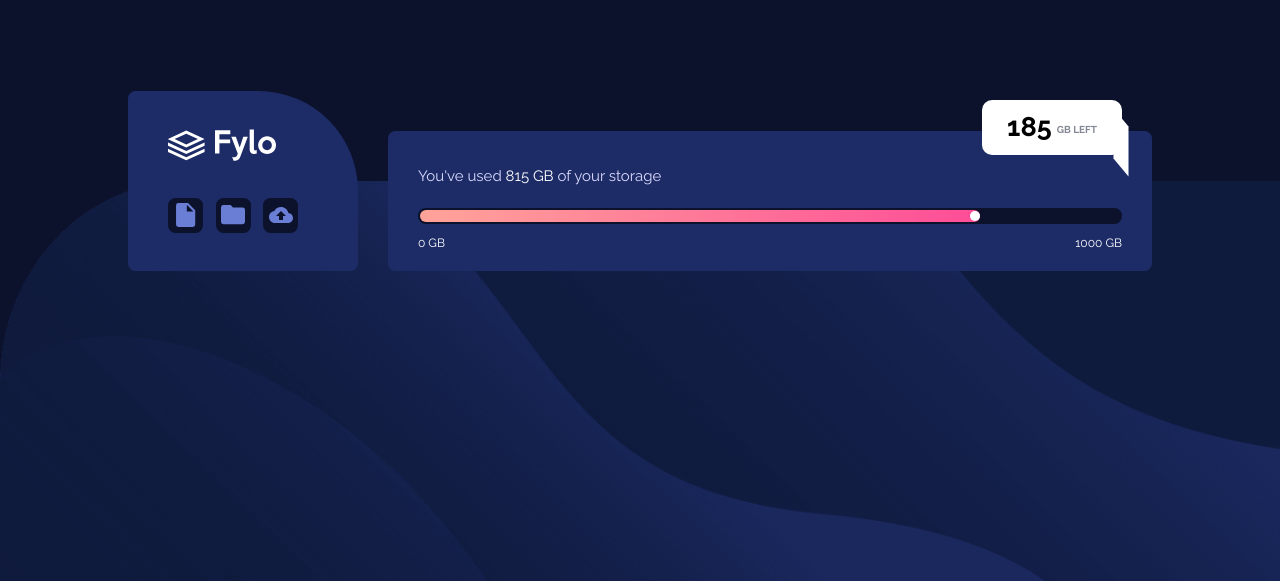
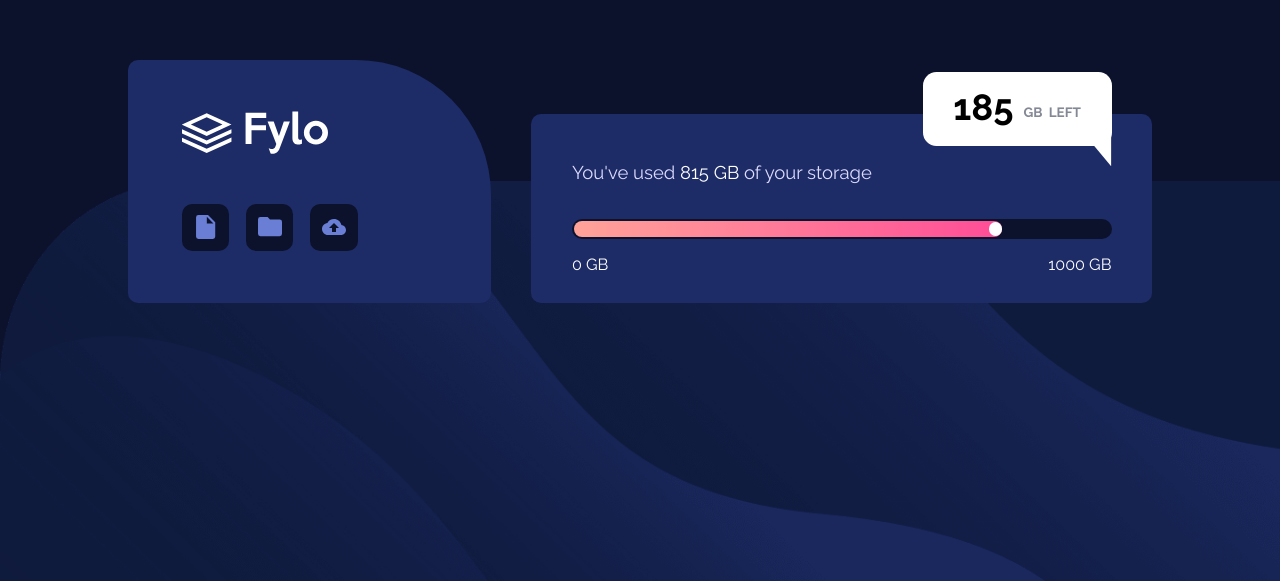
Before and after one commit to SouhailM07/fylo-data-storage-component-master, a React (Vite) app: page / in a window 1280 px wide. Shown: the part 219-800 px from the top of the page. Built offline with nearby package versions, Linux system fonts and the light colour scheme; the HTML template or start-up script is replaced by a standard one.

Commit message:
[StoragePanel] component changes : title : text-[1.37rem] [FyloPanel] component changes : FyloPanel : w-[44rem]

```diff
--- a/src/App.css
+++ b/src/App.css
@@ -1,5 +1,5 @@
 html {
-  font-size: 62.5%;
+  font-size: 13.5px;
 }
 
 body {
--- a/src/components/FyloPanel/fyloPanel.css
+++ b/src/components/FyloPanel/fyloPanel.css
@@ -4,7 +4,7 @@
 
 @layer components {
   #FyloPanel {
-    @apply h-[18rem] mr-[3rem] bg-DarkBlue rounded-tr-[10rem] rounded-xl w-[30rem] flex flex-col justify-evenly py-[0.2rem] items-start pl-[4rem];
+    @apply h-[18rem] mr-[3rem] bg-DarkBlue rounded-tr-[10rem] rounded-xl w-[44rem] flex flex-col justify-evenly py-[0.2rem] items-start pl-[4rem];
   }
   #FyloPanel ul {
     @apply flex justify-between w-[13rem];
--- a/src/components/StoragePanel/StoragePanel.tsx
+++ b/src/components/StoragePanel/StoragePanel.tsx
@@ -9,8 +9,10 @@ export default function StoragePanel() {
         <div id="StoragePanel-top">
           <div id="StoragePanel-top-comment">
             <div id="StoragePanel-top-comment-text">
-              <span className="text-[2.7rem] text-black mr-2">185</span>
-              <span className="mt-2">GB LEFT</span>
+              <span className="text-[2.7rem] text-black mr-3">185</span>
+              <span className="mt-2 " style={{ wordSpacing: "3px" }}>
+                GB LEFT
+              </span>
             </div>
             <div id="panelCurve"></div>
           </div>
--- a/src/components/StoragePanel/storagePanel.css
+++ b/src/components/StoragePanel/storagePanel.css
@@ -29,7 +29,7 @@
   }
 
   #StoragePanel-top-title {
-    @apply text-PaleBlue text-[1.5rem] relative top-[-4rem];
+    @apply text-PaleBlue text-[1.37rem] relative top-[-4rem];
   }
 
   #StoragePanel-top-title span {
```
